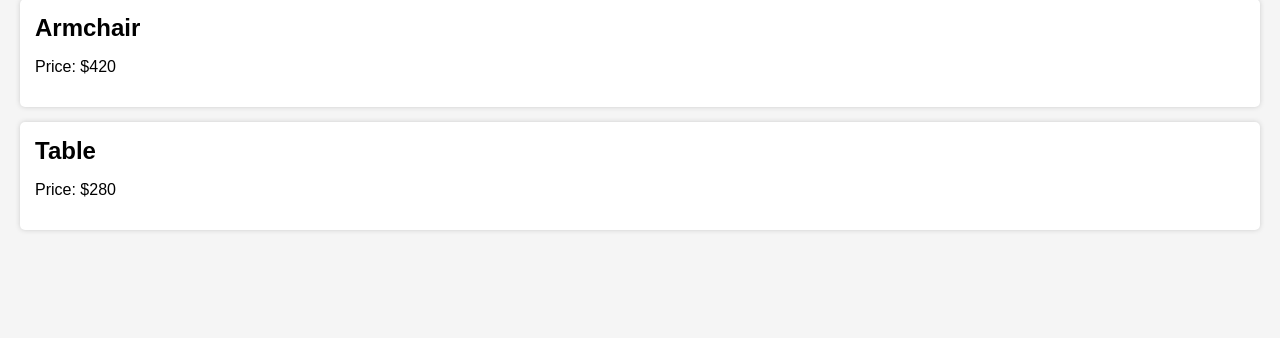
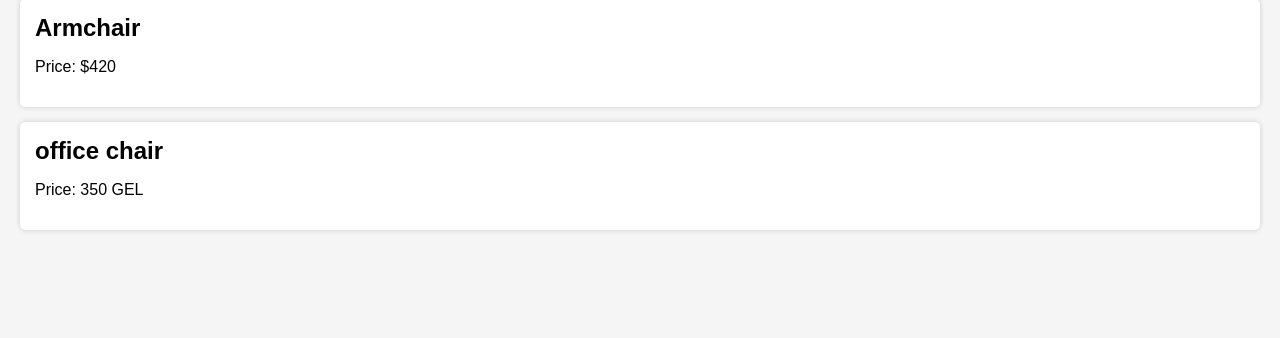
Before and after one commit to Ninono12/Final_Project_Furniture_Shop, a Django app: template templates/products.html in a window 1280 px wide. Shown: the part 264-602 px from the top of the page. Run offline with Django 5.2, Linux system fonts and the light colour scheme; the template is opened without the code that fills it, so the values that code supplies are empty; parts of the project's set-up code (start-up, migrations or seed data) failed here and were passed over.

Commit message:
update html

```diff
--- a/templates/products.html
+++ b/templates/products.html
@@ -22,8 +22,8 @@
                 <p>Price: $420</p>
             </li>
             <li>
-                <h2>Table</h2>
-                <p>Price: $280</p>
+                <h2>office chair</h2>
+                <p>Price: 350 GEL</p>
             </li>
         </ul>
     </section>
```
